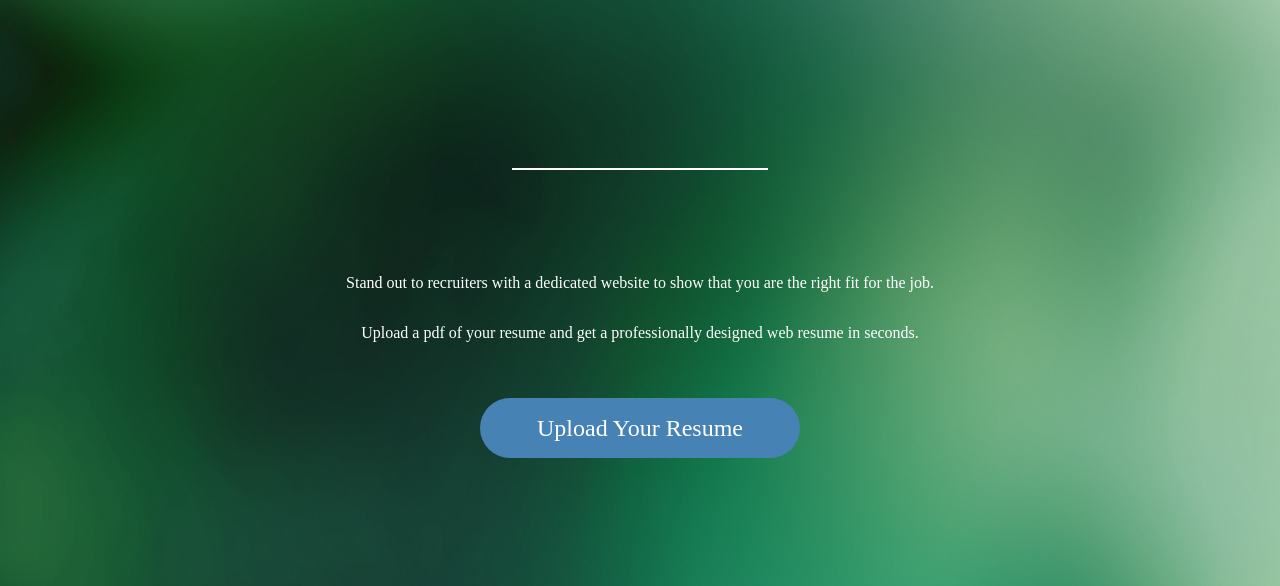
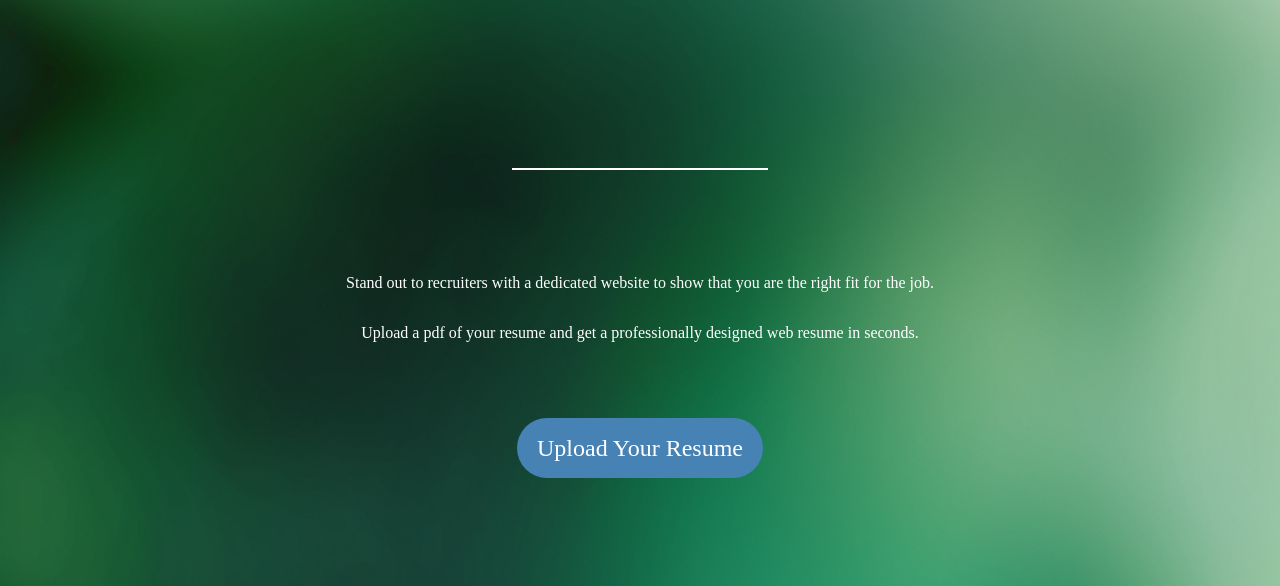
Before and after one commit to blakehulett7/diverge, a plain HTML site: page index.html in a window 1280 px wide. Shown: the part 248-834 px from the top of the page. Drawn offline with Linux system fonts and the light colour scheme.

Commit message:
taking a checkpoint that i forgot to take last night

```diff
--- a/app.js
+++ b/app.js
@@ -1 +1,8 @@
 console.log("Jesus is Lord!")
+
+const uploadForm = document.getElementById("resume-input")
+console.log(uploadForm.files)
+
+uploadForm.addEventListener("change", function() {
+    console.log(uploadForm.submit())
+})
--- a/index.html
+++ b/index.html
@@ -14,9 +14,10 @@
         <div class="half">
             <p>Stand out to recruiters with a dedicated website to show that you are the right fit for the job.</p>
             <p>Upload a pdf of your resume and get a professionally designed web resume in seconds.</p>
-            <button hidden class="cta">Upload Your Resume</button>
-            <label class="upload-button" for="resume-input">Upload Your Resume</label>
-            <input hidden type="file" id="resume-input" />
+            <form class="upload-form">
+                <label class="upload-button" for="resume-input">Upload Your Resume</label>
+                <input hidden type="file" id="resume-input" />
+            </form>
         </div>
         <script src="app.js"></script>
     </body>
--- a/style.css
+++ b/style.css
@@ -32,16 +32,21 @@ p {
     color: white;
 }
 
-.input-container {
+.upload-form {
     display: flex;
+    margin: 30px;
+    height: 80px;
 }
 
 .upload-button {
-    width: 25vw;
+    width: 100%;
     height: 60px;
     border-radius: 50px;
     border: none;
-    margin: 40px;
+    margin: 30px;
+    padding: 10px;
+    padding-left: 20px;
+    padding-right: 20px;
     background-color: steelblue;
     color: white;
     font-size: 24px;
```
